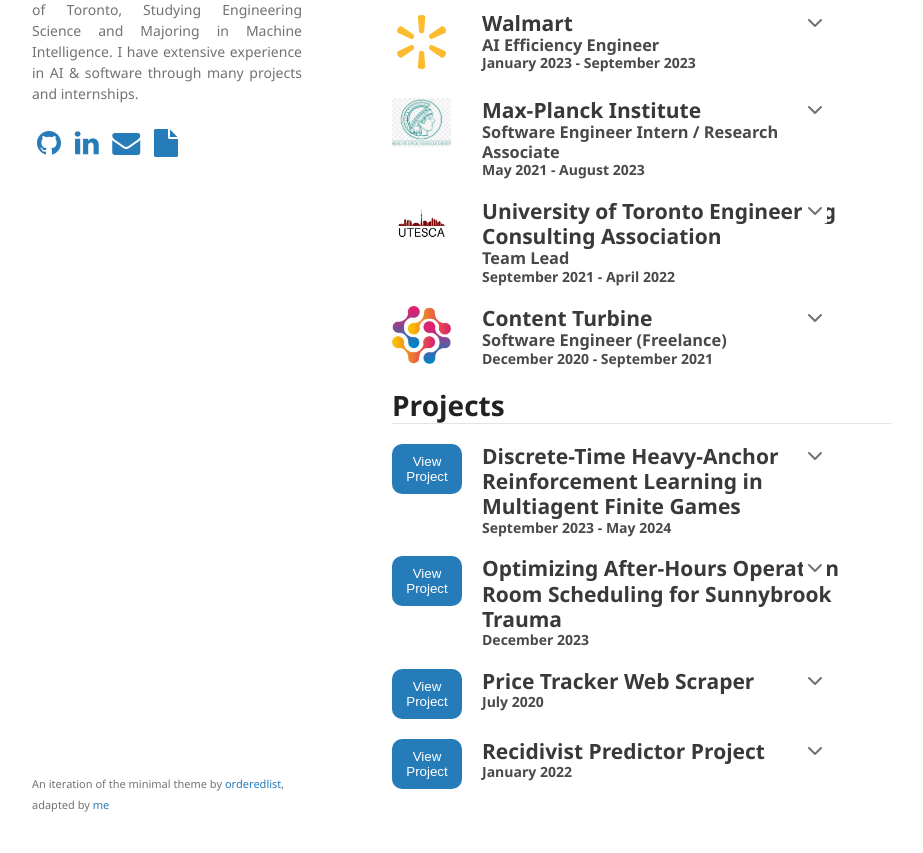
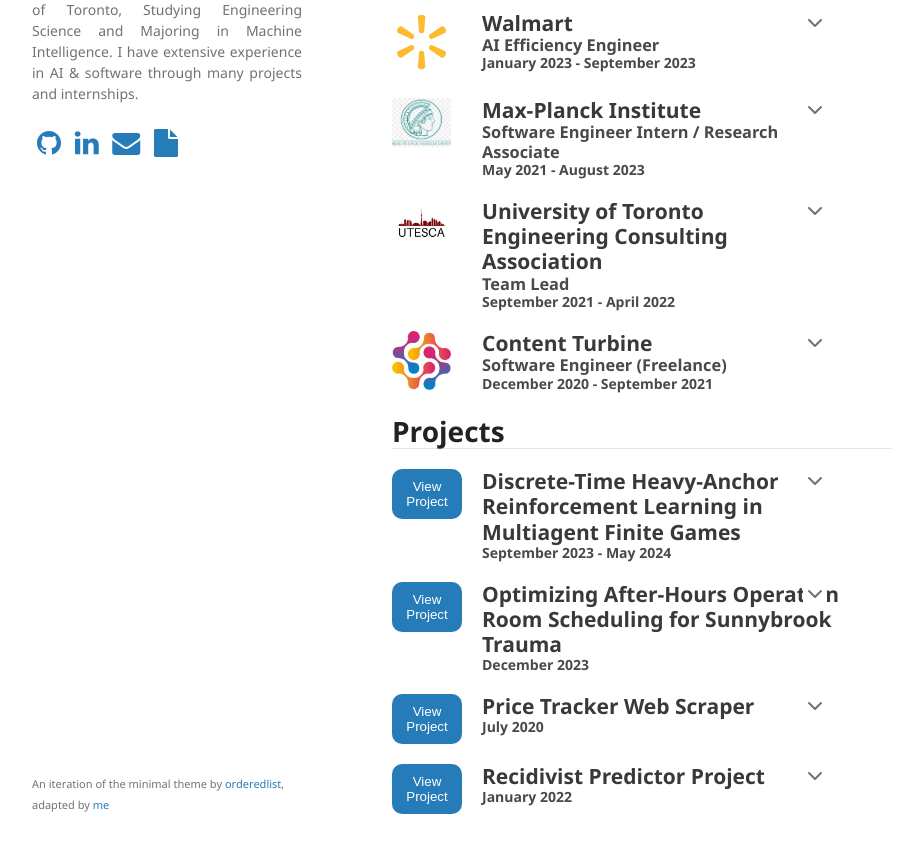
Before and after one commit to rupink/rupink.github.io, a Jekyll site: the page built from index.md, in a window 1280 px wide and 1153 px high. Shown: the part 269-1122 px from the top of the window, without its empty margins (178-1101 px from the left). Built offline with Jekyll 4.4.1, drawn with Linux system fonts in a browser that asks for light colours.

```diff
--- a/index.md
+++ b/index.md
@@ -186,7 +186,8 @@ layout: default
   <details class="columnr">
     <summary>
       <div class="innerl">
-        <h2>University of Toronto Engineering Consulting Association</h2>
+        <h2><li>University of Toronto</li>
+        <li>Engineering Consulting Association</li></h2>
         <h3>Team Lead</h3>
         <h4>September 2021 - April 2022</h4>
       </div>
```
